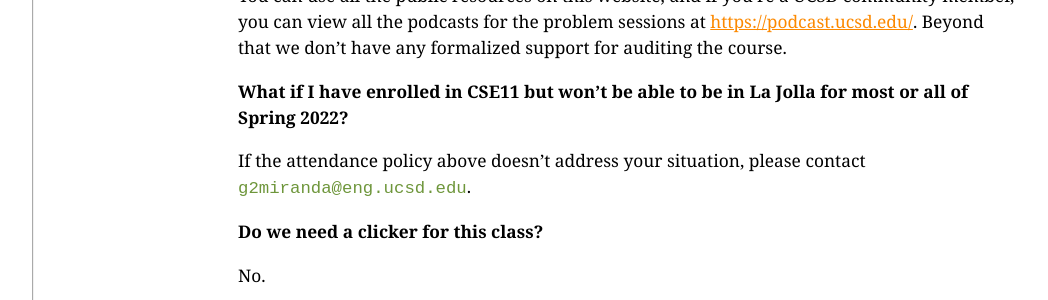
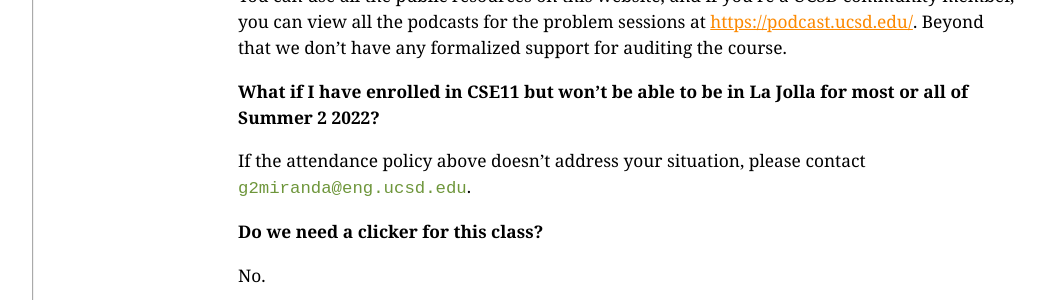
Before and after one commit to ucsd-cse11-su222/ucsd-cse11-su222.github.io, a Jekyll site: the page built from staff-and-help.md, in a window 1280 px wide and 900 px high, scrolled down 1976 px. Shown: the part 508-808 px from the top of the window, without its empty margins (56-1104 px from the left). Built offline with Jekyll 4.4.1, drawn with Linux system fonts in a browser that asks for light colours.

Commit message:
Update staff-and-help.md

```diff
--- a/staff-and-help.md
+++ b/staff-and-help.md
@@ -66,13 +66,13 @@ will be graded as usual.
 **I have a question about enrollments and the waitlist.**
 
 Please contact [CSE student
-affairs](https://cse.ucsd.edu/undergraduate/undergraduate/advising/cse-student-affairs-office-hours),
+affairs](https://cse.ucsd.edu/undergraduate/undergraduate/advising/cse-student-affairs-office-hours){:target="_blank"},
 who can give the best advice and information about the enrollment process. They
 are friendly and helpful and know much more about timing and any updates you
 will see through the registration system.
 
 There is some useful advice at [Enrolling in CSE
-Courses](https://cse.ucsd.edu/undergraduate/courses/enrolling-cse-courses) that
+Courses](https://cse.ucsd.edu/undergraduate/courses/enrolling-cse-courses){:target="_blank"} that
 likely summarizes a lot of what they would tell you to get you started.
 
 **Will the course be in-person or remote? Is attendance required?**
@@ -95,7 +95,7 @@ the exam (but not necessarily flexibility to take it on other days).
 **What's the course material like?**
 
 You can see a [previous version of the
-course](https://ucsd-cse11-s20.github.io/), which will give you a sense. This
+course](https://ucsd-cse11-s20.github.io/){:target="_blank"}, which will give you a sense. This
 offering will not be identical, but will be similar.
 
 There is no required textbook for you to purchase for the course. The course uses a combination of online resources and notes from the instructors.
@@ -103,19 +103,19 @@ There is no required textbook for you to purchase for the course. The course use
 **I'm not sure if I should take CSE11 or CSE8A.**
 
 We endorse the [CSE course placement
-advice](https://cse.ucsd.edu/index.php/undergraduate/courses/cse-course-placement-advice).
+advice](https://cse.ucsd.edu/index.php/undergraduate/courses/cse-course-placement-advice){:target="_blank"}.
 Also feel free to message g2miranda@eng.ucsd.edu if you're not sure.
 
 **Can I audit the course?**
 
 You can use all the public resources on this website, and if you're a UCSD
 community member, you can view all the podcasts for the problem sessions at
-[https://podcast.ucsd.edu/](https://podcast.ucsd.edu/). Beyond that we don't
+[https://podcast.ucsd.edu/](https://podcast.ucsd.edu/){:target="_blank"}. Beyond that we don't
 have any formalized support for auditing the course.
 
 
 **What if I have enrolled in CSE11 but won't be able to be in La Jolla for most
-or all of Spring 2022?**
+or all of Summer 2 2022?**
 
 If the attendance policy above doesn't address your situation, please contact
 `g2miranda@eng.ucsd.edu`.
```
